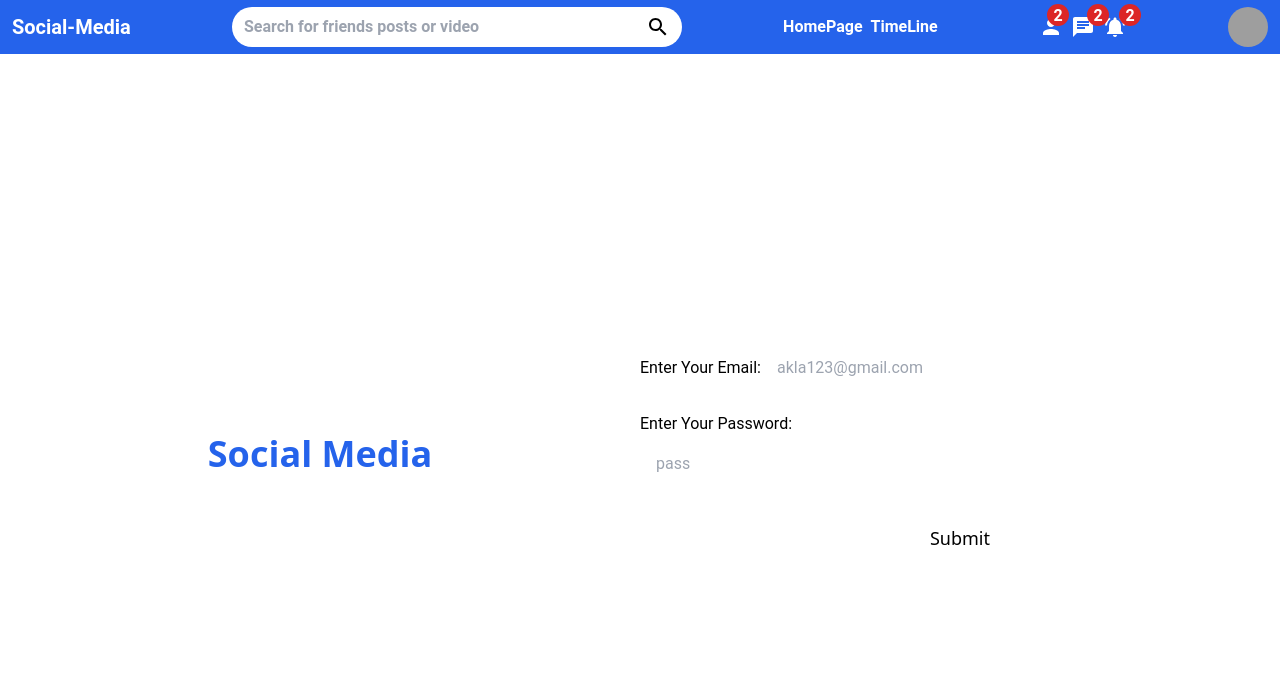
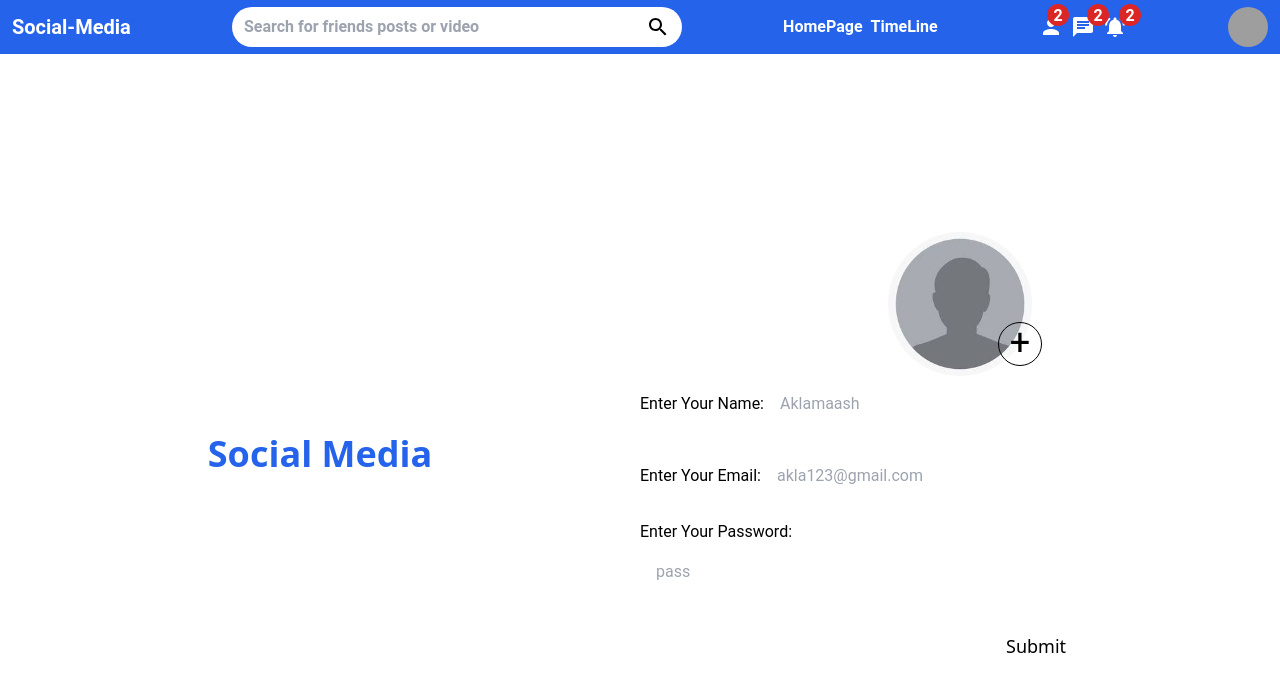
Before and after one commit to MohamedAklamaash/Mern-Social-Media-App, a React (Create React App) app in the folder client/: page /signUp in a window 1280 px wide. Shown: the top 692 px of the page. Built offline with nearby package versions, Linux system fonts and the light colour scheme; grey boxes are pictures that could not be loaded.

Commit message:
Error in store

```diff
--- a/client/package.json
+++ b/client/package.json
@@ -45,5 +45,6 @@
   },
   "devDependencies": {
     "tailwindcss": "^3.3.3"
-  }
+  },
+  "proxy":"http://localhost:8001/api"
 }
--- a/client/src/App.js
+++ b/client/src/App.js
@@ -7,9 +7,14 @@ import Navbar from "./utils/Navbar";
 import Footer from "./utils/Footer";
 import ErrorHandlingPage from "./components/ErrorHandlingPage";
 import ProfilePage from "./pages/ProfilePage";
+import ChatPage from "./pages/ChatPage";
+import { Provider } from "react-redux";
+import store from "./store/store";
 const App = () => {
+
   return (
     <div className="">
+      {/* <Provider store={store}> */}
         <Router>
           <Navbar />
           <Routes>
@@ -17,9 +22,11 @@ const App = () => {
             <Route element={<LoginPage />} path="/login" />
             <Route element={<SignupPage />} path="/signUp" />
             <Route element={<ErrorHandlingPage />} path="*" />
-          <Route element={<ProfilePage/>} path="/profilepage"/>
+            <Route element={<ChatPage/>} path="/chat"/>
+            <Route element={<ProfilePage />} path="/profilepage" />
           </Routes>
         </Router>
+      {/* </Provider> */}
     </div>
   );
 };
--- a/client/src/components/UserProfileCover.jsx
+++ b/client/src/components/UserProfileCover.jsx
@@ -18,7 +18,7 @@ const UserProfileCover = () => {
         <h2 className="text-lg font-semibold">Mohamed Aklamaash</h2>
         <p className="text-lg">Hello My Friends</p>
       </div>
-      <div className="">
+      <div className="p-4">
         <div className="flex p-4 items-center justify-center">
           <h1 className="font-bold">User Information</h1>,
           <h1>
--- /dev/null
+++ b/client/src/pages/ChatPage.jsx
@@ -0,0 +1,9 @@
+import React from 'react'
+
+const ChatPage = () => {
+  return (
+    <div>ChatPage</div>
+  )
+}
+
+export default ChatPage
--- a/client/src/pages/LoginPage.jsx
+++ b/client/src/pages/LoginPage.jsx
@@ -1,44 +1,30 @@
 import React,{useState} from 'react'
-import HandleProfileUpload from './HandleProfileUpload';
 
 const LoginPage = () => {
-  const [userName, setuserName] = useState("");
-  const [email, setemail] = useState("");
-  const [password, setpassword] = useState("");
   return (
     <div>
-      <main className="md:flex">
+      <main className="flex">
         <div className="flex-[1] flex items-center justify-center h-[100vh] text-blue-600 font-semibold text-4xl font-sans">
           Social Media
         </div>
-        <div className="flex-[1] md:flex items-center flex-col justify-center h-[100vh] font-sans">
+        <div className="flex-[1] flex items-center flex-col justify-center h-[100vh] font-sans">
           <form>
-            <HandleProfileUpload />
-            <label>Enter Your Name:</label>
-            <input
-              onChange={(event) => setuserName(event.target.value)}
-              type="text"
-              placeholder="Aklamaash"
-              className="w-[80%] mb-4 rounded-full p-4"
-            />
             <label>Enter Your Email:</label>
             <input
               type="email"
-              onChange={(event) => setemail(event.target.value)}
               placeholder="akla123@gmail.com"
               className="w-[80%] mb-4 rounded-full p-4"
             />
             <label>Enter Your Password:</label>
             <input
-              onChange={(event) => setpassword(event.target.value)}
               type="password"
               placeholder="pass"
               className="w-[80%] mb-4 rounded-full p-4"
             />
-            <button type="submit" className="p-4 text-lg font-sans rounded-full ml-[350px]">
-              Submit
-            </button>
           </form>
+          <button type="submit" className="p-4 text-lg font-sans rounded-ful">
+            Submit
+          </button>
         </div>
       </main>
     </div>
--- a/client/src/pages/SignupPage.jsx
+++ b/client/src/pages/SignupPage.jsx
@@ -1,28 +1,57 @@
-import React from 'react'
+import React,{useState,useMemo} from 'react';
+import HandleProfileUpload from "./HandleProfileUpload";
+import { useNavigate } from "react-router-dom";
+const SignupPage = () => {
+  const [userName, setuserName] = useState("");
+  const navigate = useNavigate();
+  const [email, setemail] = useState("");
+  const [password, setpassword] = useState("");
+const handleSubmit = async () => {
+  if (userName === "" || password === "") {
+    alert("Invalid UserName or Password");
+    return;
+  }
+  // Continue with your form submission logic here
+};
 
-const SignupPage = () => {
   return (
     <div>
-      <main className="flex">
+      <main className="md:flex">
         <div className="flex-[1] flex items-center justify-center h-[100vh] text-blue-600 font-semibold text-4xl font-sans">
           Social Media
         </div>
-        <div className="flex-[1] flex items-center flex-col justify-center h-[100vh] font-sans">
+        <div className="flex-[1] md:flex items-center flex-col justify-center h-[100vh] font-sans">
           <form>
+            <HandleProfileUpload />
+            <label>Enter Your Name:</label>
+            <input
+              onChange={(event) => setuserName(event.target.value)}
+              type="text"
+              placeholder="Aklamaash"
+              className="w-[80%] mb-4 rounded-full p-4"
+            />
             <label>Enter Your Email:</label>
             <input
               type="email"
+              onChange={(event) => setemail(event.target.value)}
               placeholder="akla123@gmail.com"
               className="w-[80%] mb-4 rounded-full p-4"
             />
             <label>Enter Your Password:</label>
             <input
+              onChange={(event) => setpassword(event.target.value)}
               type="password"
               placeholder="pass"
               className="w-[80%] mb-4 rounded-full p-4"
             />
+            <button
+              type="submit"
+              className="p-4 text-lg font-sans rounded-full ml-[350px]"
+              onClick={handleSubmit}
+            >
+              Submit
+            </button>
           </form>
-          <button type="submit" className='p-4 text-lg font-sans rounded-ful'>Submit</button>
         </div>
       </main>
     </div>
--- /dev/null
+++ b/client/src/store/StoreSlices/userSlice.js
@@ -0,0 +1,26 @@
+import {createSlice} from "@reduxjs/toolkit";
+
+const userSlice = createSlice({
+    name:"user",
+    initialState:{
+        profileUrl:[],
+        userId:[],
+        userData:[]
+    },
+    reducers:{
+        setProfileUrl(state,action){
+            state.profileUrl.push(action.payload);
+            console.log(state.profileUrl);
+        },
+        setUserId(state,action){
+            state.userId.push(action.payload);
+        },
+        setUserData(state,action){
+            state.userData.push(action.payload);
+        }
+    }
+})
+
+export const {setProfileUrl,setUserData,setUserId} = userSlice.actions;
+
+export default userSlice.reducer;
--- a/client/src/store/store.js
+++ b/client/src/store/store.js
@@ -0,0 +1,10 @@
+import { configureStore } from "@reduxjs/toolkit";
+import userSlice from "./StoreSlices/userSlice";
+
+const store = configureStore({
+    reducer:{
+        user:userSlice,
+    }
+})
+
+export default store;
--- a/client/src/utils/Navbar.jsx
+++ b/client/src/utils/Navbar.jsx
@@ -3,14 +3,16 @@ import SearchOutlinedIcon from "@mui/icons-material/SearchOutlined";
 import PersonIcon from "@mui/icons-material/Person";
 import ChatIcon from "@mui/icons-material/Chat";
 import NotificationsActiveIcon from "@mui/icons-material/NotificationsActive";
-import { useNavigate } from "react-router-dom";
+import { Link, useNavigate } from "react-router-dom";
 const Navbar = () => {
   const navigate = useNavigate();
   return (
     <div>
       <header className="p-3 bg-blue-600 h-[6.7vmin] flex items-center justify-between text-white font-semibold max-md:hidden ">
         <div>
-          <h1 className="text-xl cursor-pointer" onClick={()=>navigate("/")}  >Social-Media</h1>
+          <h1 className="text-xl cursor-pointer" onClick={() => navigate("/")}>
+            Social-Media
+          </h1>
         </div>
         <div className="relative">
           <input
@@ -29,7 +31,9 @@ const Navbar = () => {
           <span className="bg-red-600 rounded-full w-[1.4rem] h-[1.4rem] text-center  text-white absolute mb-6 ml-2">
             2
           </span>
-          <ChatIcon className="cursor-pointer" />
+          <Link to="/chat">
+            <ChatIcon className="cursor-pointer" />
+          </Link>
           <span className="bg-red-600 rounded-full w-[1.4rem] h-[1.4rem] text-center  text-white absolute mb-6 ml-12">
             2
           </span>
@@ -42,7 +46,7 @@ const Navbar = () => {
           <img
             src="https://avatars.githubusercontent.com/u/111295679?v=4"
             alt="Profile Pic"
-            onClick={()=>navigate("/profilePage")}
+            onClick={() => navigate("/profilePage")}
             className="w-10 h-10 rounded-full object-cover cursor-pointer"
           />
         </div>
```
Also changed, not shown: client/src/index.js (+5 -4 lines), client/src/pages/HandleProfileUpload.jsx (+7 -0 lines). Lines whose indentation alone changed are shown as unchanged.
